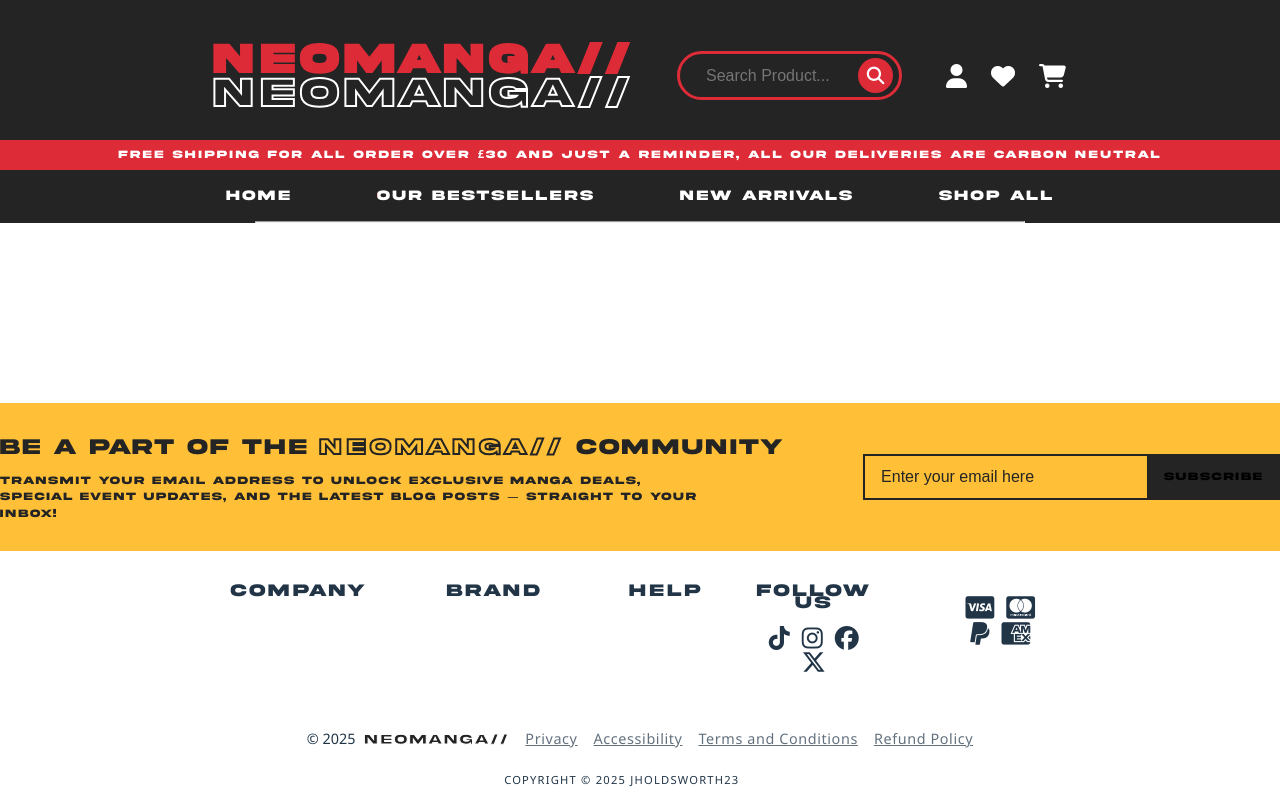
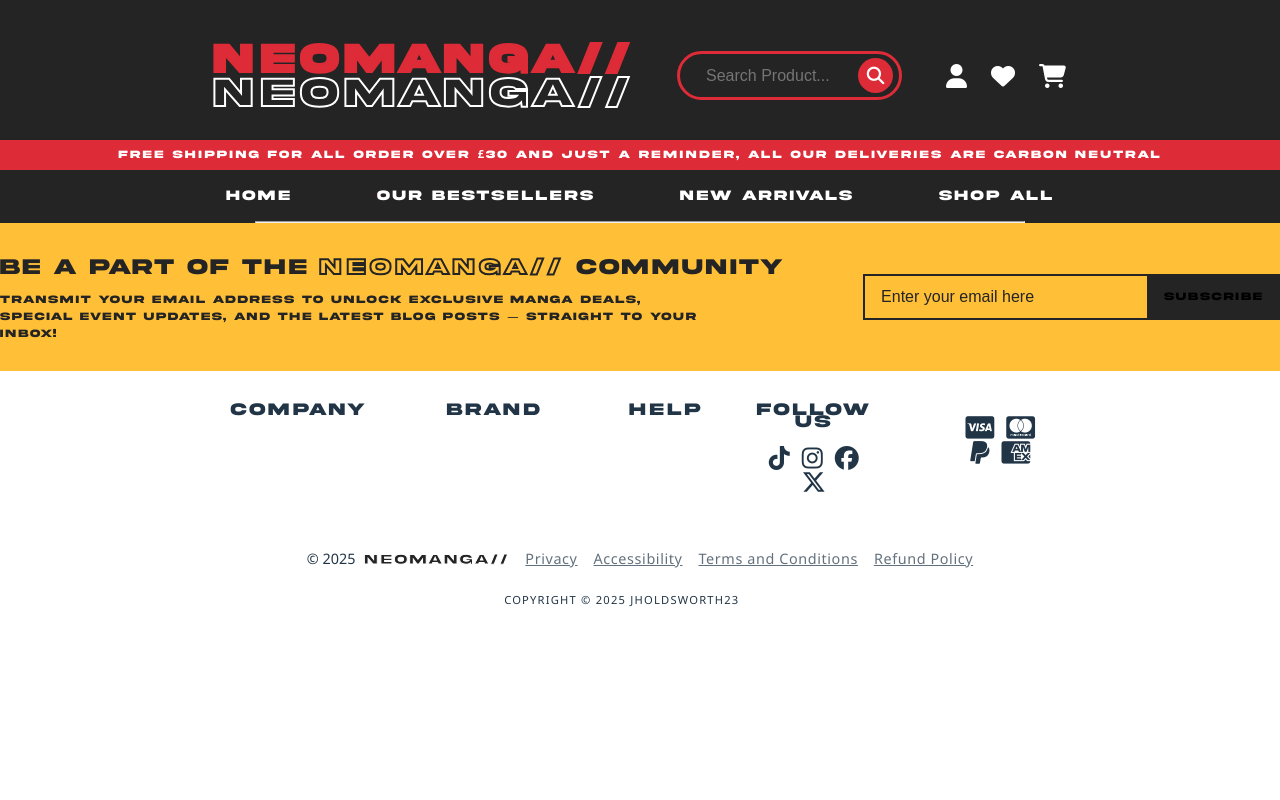
Before and after one commit to jpholdsworth/neomanga, a React (Vite) app: page / in a window 1280 px wide. Built offline with nearby package versions, Linux system fonts and the light colour scheme.

Commit message:
change the style for the footer section container to be fixed at the bottom

```diff
--- a/src/styles/footer-section.css
+++ b/src/styles/footer-section.css
@@ -1,9 +1,6 @@
 .footer-section {
     width: 100vw;
-    position: absolute;
-    left: 0;
-    bottom: 0;
-    right: 0;
+    margin-top: auto;
 }
 
 .subscribe-container {
```
